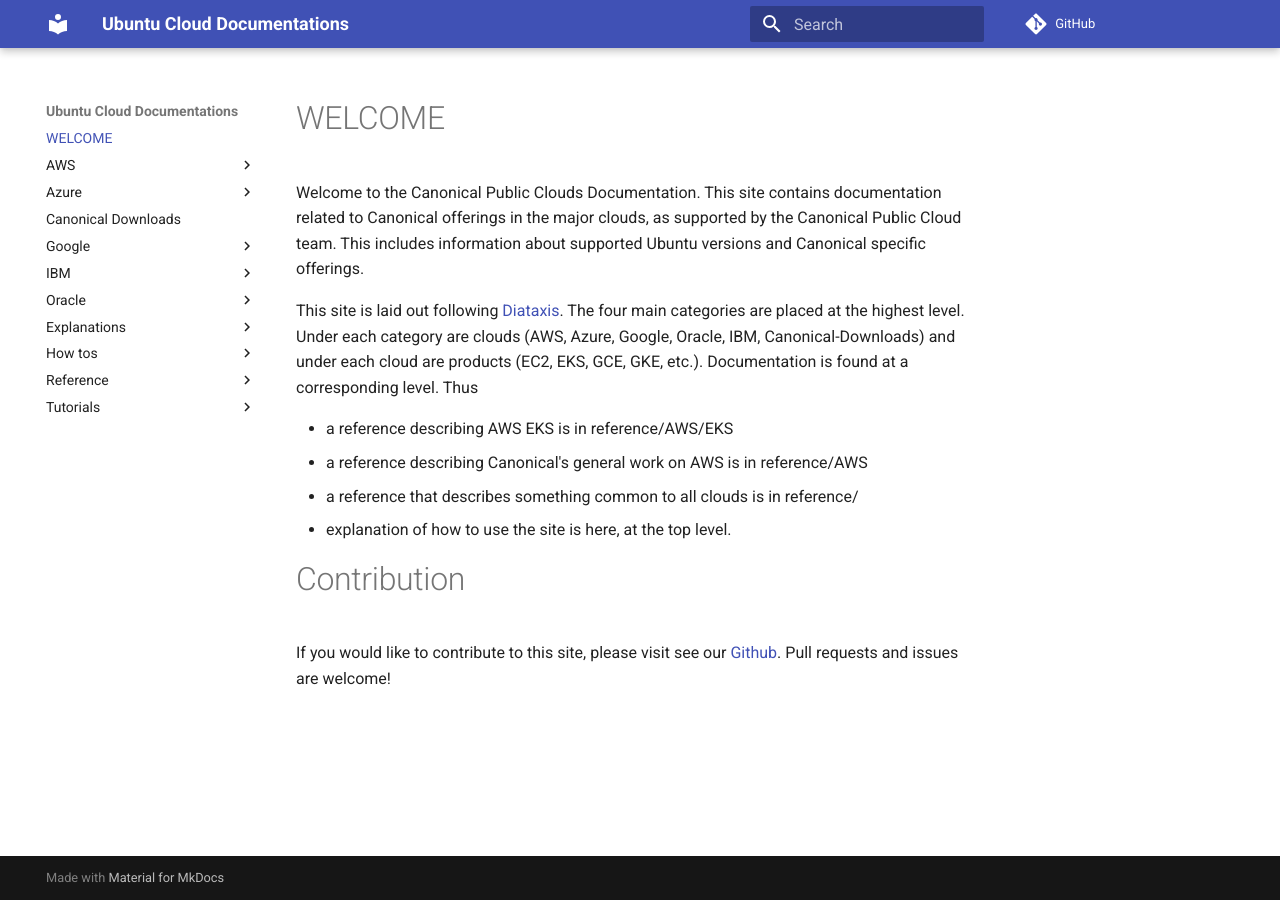
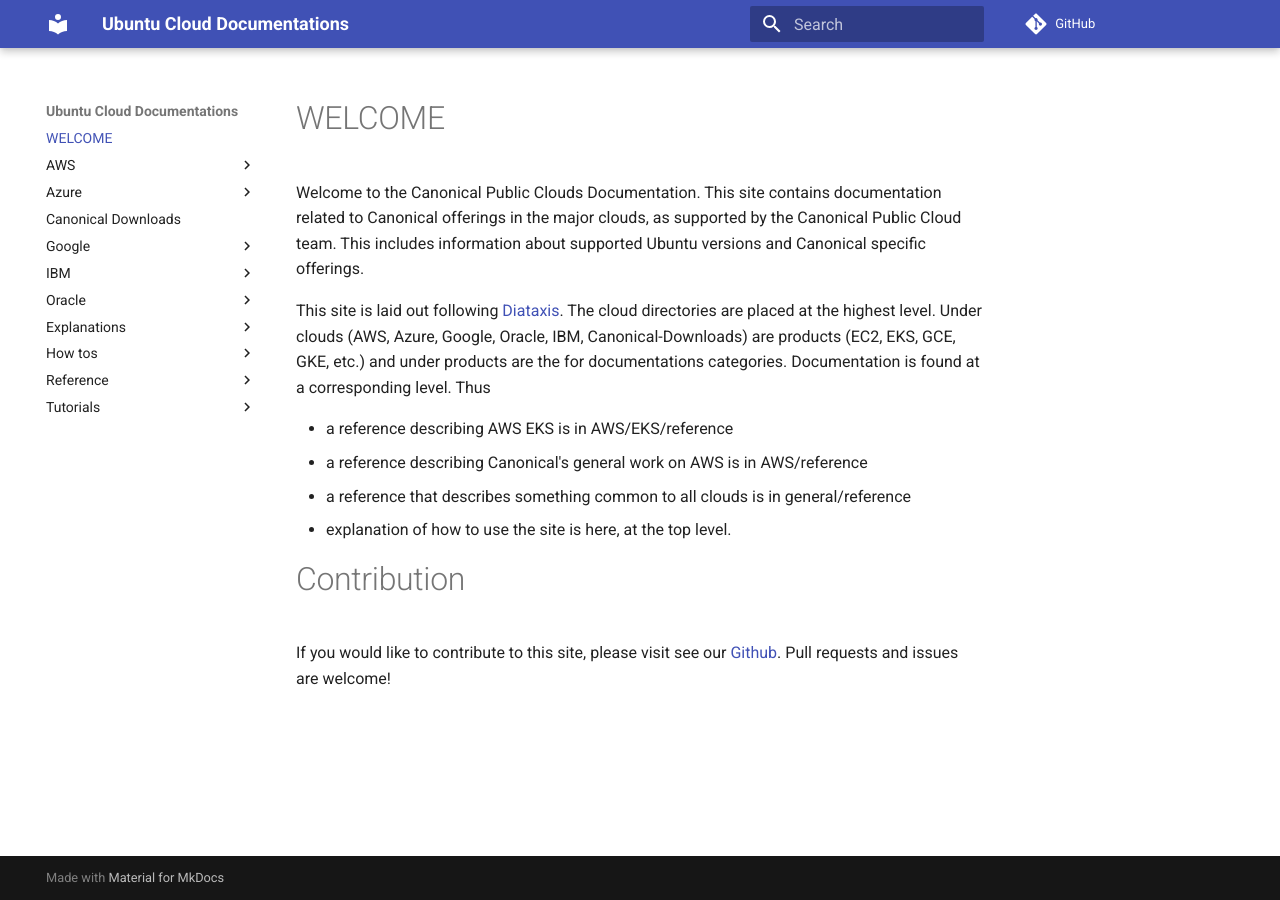
Before and after one commit to canonical/ubuntu-cloud-docs, an MkDocs documentation site: the page built from docs/index.md, in a window 1280 px wide. Built offline with MkDocs 1.6.1 and Material for MkDocs 9.7.7, drawn with Linux system fonts in a browser that asks for light colours; comment, search, counter and statistics services are not loaded.

Commit message:
refactor: modify the main index to reflect new structure
This page explains how to browse the documetation and needed to be
updated.

```diff
--- a/docs/index.md
+++ b/docs/index.md
@@ -2,11 +2,11 @@
 
 Welcome to the Canonical Public Clouds Documentation. This site contains documentation related to Canonical offerings in the major clouds, as supported by the Canonical Public Cloud team. This includes information about supported Ubuntu versions and Canonical specific offerings.
 
-This site is laid out following [Diataxis](https://diataxis.fr/). The four main categories are placed at the highest level. Under each category are clouds (AWS, Azure, Google, Oracle, IBM, Canonical-Downloads) and under each cloud are products (EC2, EKS, GCE, GKE, etc.). Documentation is found at a corresponding level. Thus
+This site is laid out following [Diataxis](https://diataxis.fr/). The cloud directories are placed at the highest level. Under clouds (AWS, Azure, Google, Oracle, IBM, Canonical-Downloads) are products (EC2, EKS, GCE, GKE, etc.) and under products are the for documentations categories. Documentation is found at a corresponding level. Thus
 
-* a reference describing AWS EKS is in reference/AWS/EKS
-* a reference describing Canonical's general work on AWS is in reference/AWS
-* a reference that describes something common to all clouds is in reference/
+* a reference describing AWS EKS is in AWS/EKS/reference
+* a reference describing Canonical's general work on AWS is in AWS/reference
+* a reference that describes something common to all clouds is in general/reference
 * explanation of how to use the site is here, at the top level.
 
 # Contribution
```
